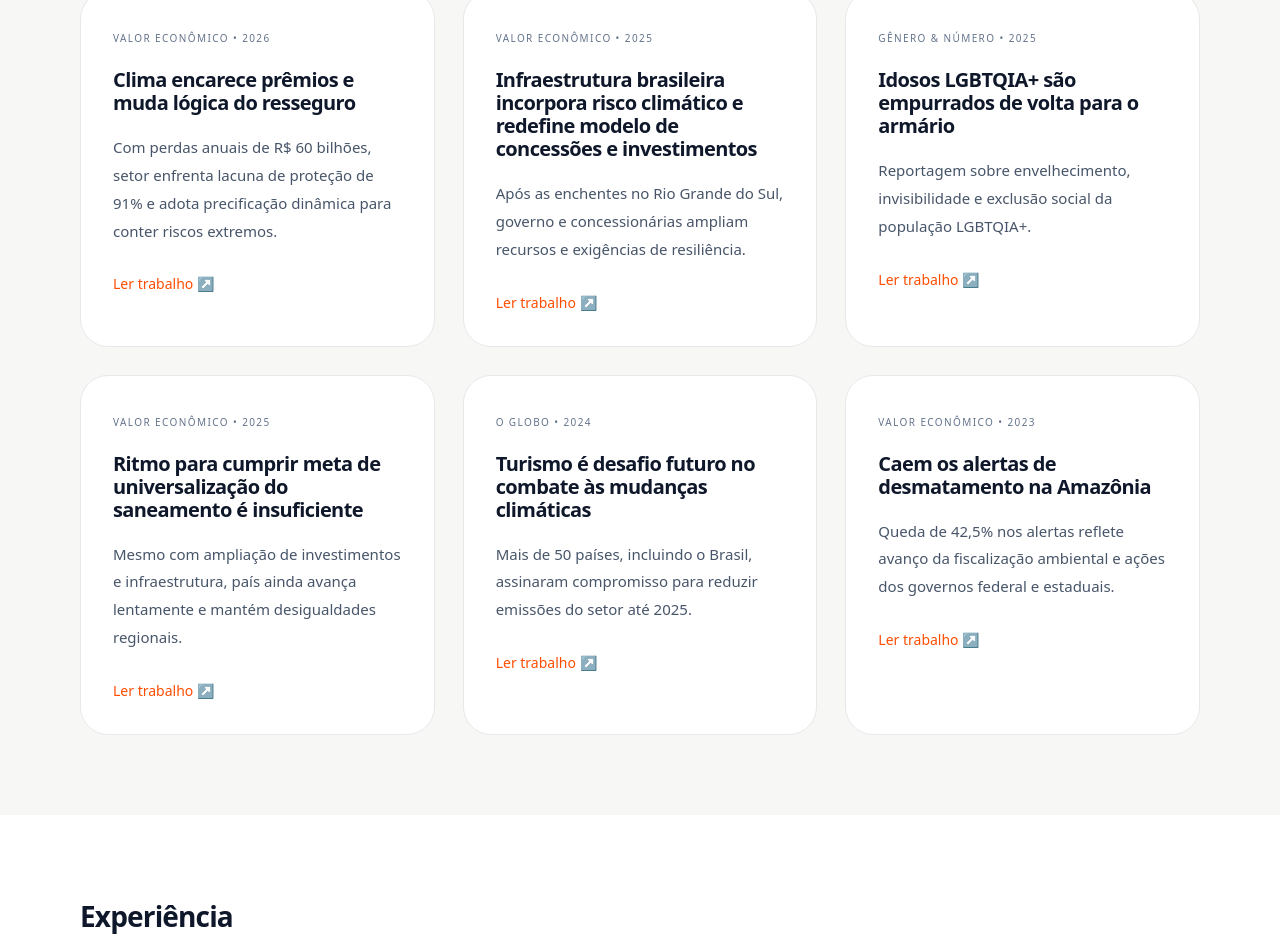
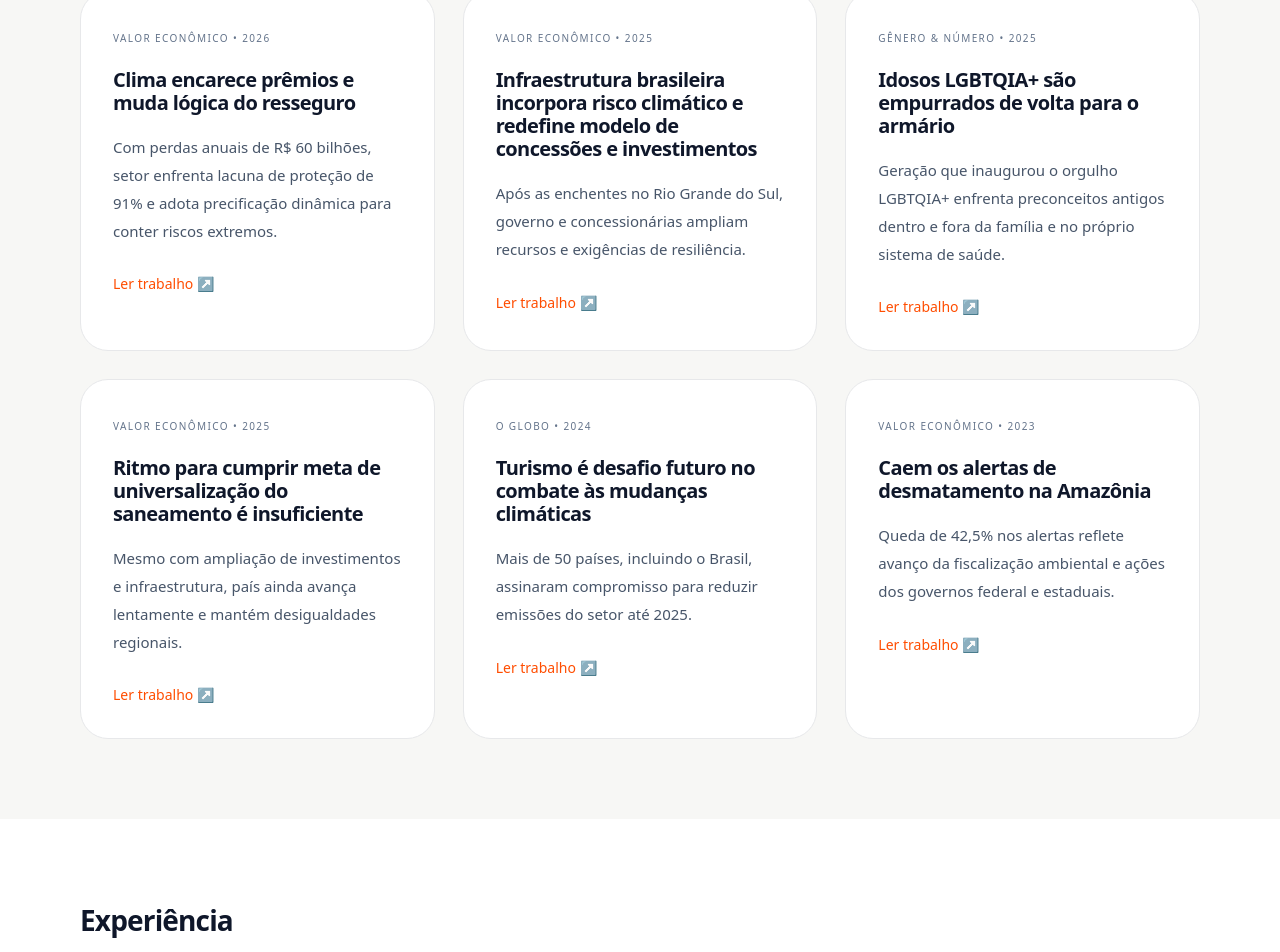
Before and after one commit to andretomazela-dev/integrado, a Next.js app: page /repertorio in a window 1280 px wide. Shown: the part 787-1739 px from the top of the page. Built offline with nearby package versions, Linux system fonts and the light colour scheme.

Commit message:
Update page.jsx

```diff
--- a/app/repertorio/page.jsx
+++ b/app/repertorio/page.jsx
@@ -31,7 +31,7 @@ export default function RepertorioPage() {
     ano: "2025",
     titulo: "Idosos LGBTQIA+ são empurrados de volta para o armário",
     descricao:
-      "Reportagem sobre envelhecimento, invisibilidade e exclusão social da população LGBTQIA+.",
+      "Geração que inaugurou o orgulho LGBTQIA+ enfrenta preconceitos antigos dentro e fora da família e no próprio sistema de saúde.",
     link: "https://www.generonumero.media/reportagens/idosos-lgbtqia-empurrados-armario/",
     id: "genero",
   },
```
